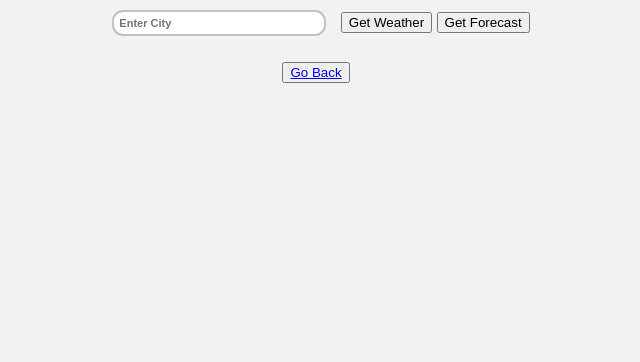
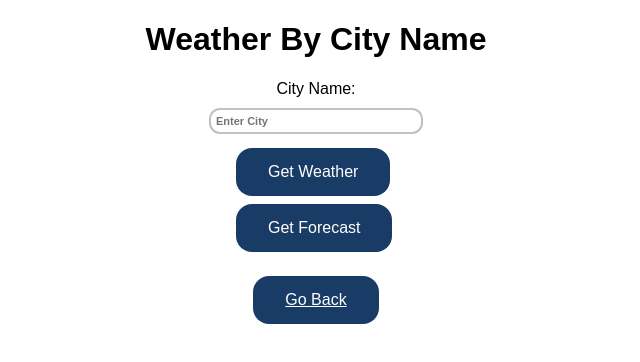
Before and after one commit to riashaji44/project_3, a plain HTML site: page cityName.html in a window 1280 px wide. Shown: the whole page, without its empty margins (324-964 px from the left). Drawn offline with Linux system fonts and the light colour scheme.

Commit message:
final style changes

```diff
--- a/cityName.html
+++ b/cityName.html
@@ -7,11 +7,14 @@
     <link rel="stylesheet" href="styles.css">
 </head>
 <body>
-
+    <h1>Weather By City Name</h1>
+    <label for="cityID">City Name:</label>
     <form class="weatherName">
-        <input type="text" class="cityInput" placeholder="Enter City">
-        <button type="submit">Get Weather</button>
-        <button type="button" onclick="getForecastFromName()">Get Forecast</button>
+        <input class = "cityInput" type="text" class="cityInput" placeholder="Enter City">
+    <div>
+        <button class = "button2" type="submit">Get Weather</button>
+    </div>
+        <button class = "button2" type="button" onclick="getForecastFromName()">Get Forecast</button>
     </form>
 
     <div class="card">
@@ -39,7 +42,7 @@
     </div>
 
     <body>
-        <button type = "button"><a href="index.html">Go Back</a></button>
+        <a class = "back" href="index.html">Go Back</a>
     </body>
 
     <script src="index.js"></script>
--- a/index.js
+++ b/index.js
@@ -33,7 +33,6 @@ function getForecastFromName() {
 
   fetchForecast(url);
 }
-
 
 function displayWeatherInfo(data){
   const {name: city,
--- a/styles.css
+++ b/styles.css
@@ -1,5 +1,5 @@
 .button {
-    background-color: white; /* Green */
+    background-color: white;
     border: none;
     padding: 50px 75px;
     text-align: center;
@@ -17,8 +17,8 @@
 .title{
     color: rgb(224, 222, 204);
 }
-  .button1 {
-    background-color: rgb(24, 60, 101); /* Green */
+ .button1 {
+    background-color: rgb(24, 60, 101);
     border: none;
     color: white;
     padding: 15px 32px;
@@ -28,6 +28,38 @@
     font-size: 16px;
     margin: 4px 2px;
     cursor: pointer;
+    border-top-left-radius: 1em 1em;
+    border-top-right-radius: 1em 1em;
+    border-bottom-right-radius: 1em 1em;
+    border-bottom-left-radius: 1em 1em;
+  }
+  .button2{
+    background-color: rgb(24, 60, 101);
+    border: none;
+    color: white;
+    padding: 15px 32px;
+    text-align: center;
+    text-decoration: none;
+    display: inline-block;
+    font-size: 16px;
+    margin: 4px 2px;
+    cursor: pointer;
+    border-top-left-radius: 1em 1em;
+    border-top-right-radius: 1em 1em;
+    border-bottom-right-radius: 1em 1em;
+    border-bottom-left-radius: 1em 1em;
+    margin-left: 37px;
+
+
+  }
+
+  .back{
+    color: white;
+    display: inline-block;
+    padding: 15px 32px;
+    font-size: 16px;
+    margin: 4px 2px;
+    background-color: rgb(24, 60, 101);
     border-top-left-radius: 1em 1em;
     border-top-right-radius: 1em 1em;
     border-bottom-right-radius: 1em 1em;
@@ -72,7 +104,6 @@
 
 body{
     font-family: Arial, sans-serif;
-    background-color: hsl(0, 0%, 95%);
     margin: 0;
     display: flex;
     flex-direction: column;
```
Also changed, not shown: cityID.html (+3 -5 lines), index.html (+1 -2 lines), zipCode.html (+1 -1 lines).
